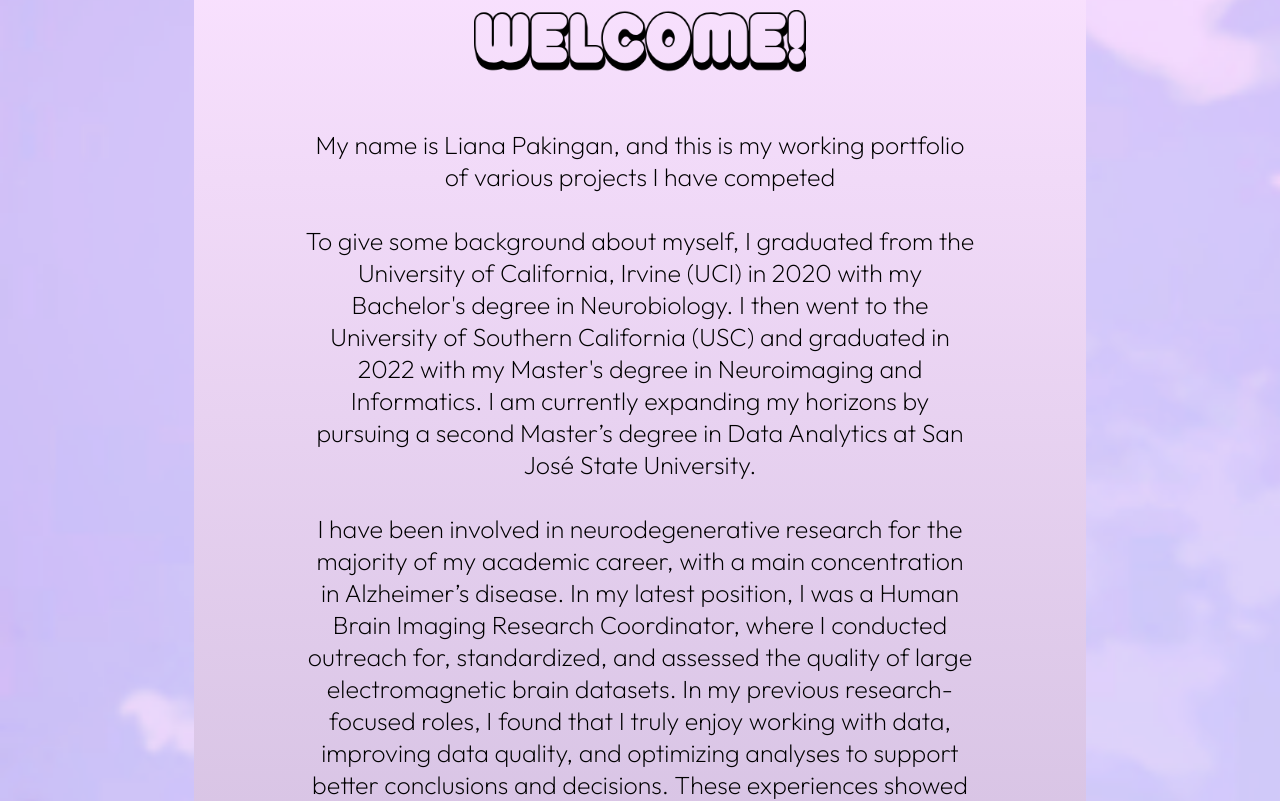
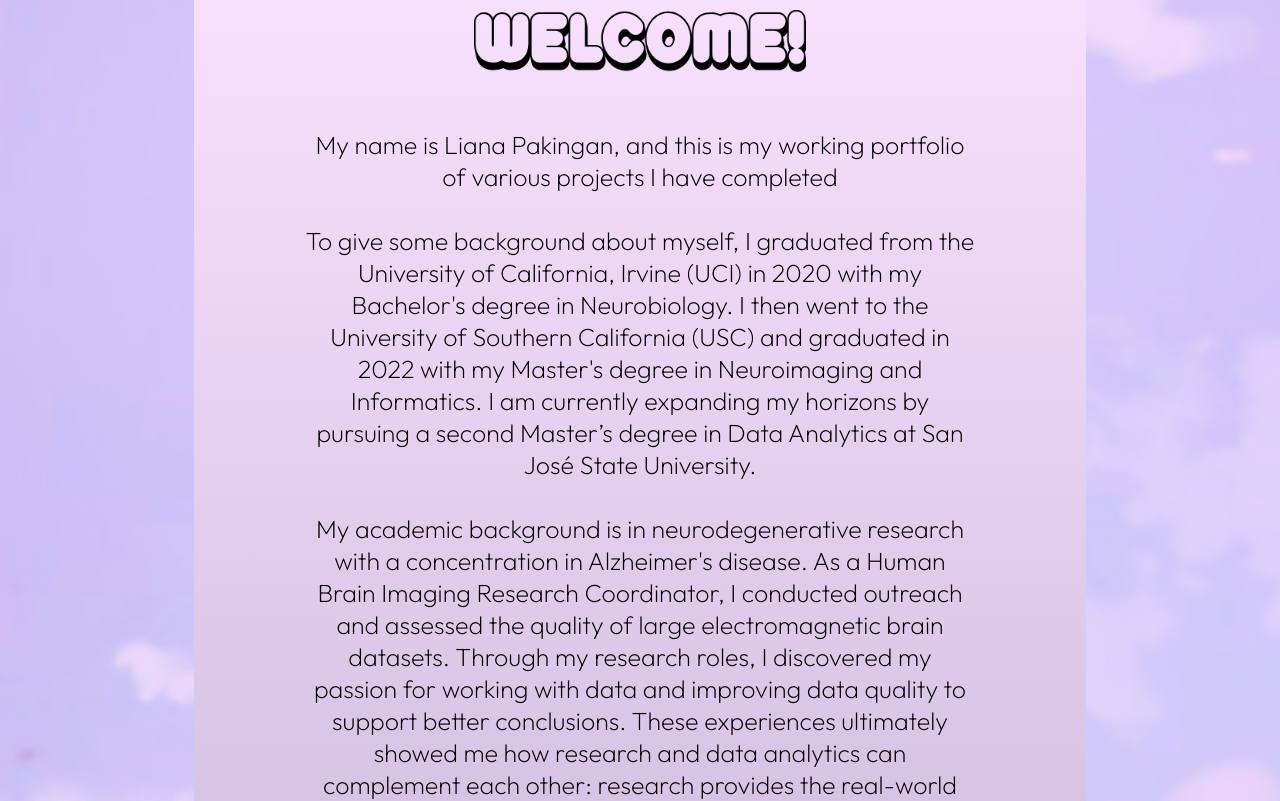
Before and after one commit to lpakingan/Portfolio, a React (Create React App) app: page / in a window 1280 px wide. Shown: the part 380-1181 px from the top of the page. Built offline with nearby package versions, Linux system fonts and the light colour scheme.

Commit message:
update about me, rework projects page

```diff
--- a/src/components/about.js
+++ b/src/components/about.js
@@ -53,7 +53,7 @@
         />
         <p style={styles.paragraphStyle}>
           My name is Liana Pakingan, and this is my working portfolio of various
-          projects I have competed{" "}
+          projects I have completed{" "}
           <br></br> <br></br>
           To give some background about myself, I graduated from the University
           of California, Irvine (UCI) in 2020 with my Bachelor's degree in
@@ -62,17 +62,13 @@
           and Informatics. I am currently expanding my horizons by pursuing a
           second Master’s degree in Data Analytics at San José State University.
           <br></br> <br></br>
-          I have been involved in neurodegenerative research for the majority of my academic career,
-          with a main concentration in Alzheimer’s disease. In my latest position, I was a Human Brain
-          Imaging Research Coordinator, where I conducted outreach for, standardized, and assessed the
-          quality of large electromagnetic brain datasets. In my previous research-focused roles,
-          I found that I truly enjoy working with data, improving data quality, and optimizing analyses
-          to support better conclusions and decisions. These experiences showed me how scientific research
-          and data analytics complement each other. Research provides the real-world questions, domain context,
-          and rigor needed to interpret findings correctly, while data analytics strengthens research by making
-          results more reliable, reproducible, and scalable.
+          My academic background is in neurodegenerative research with a concentration in Alzheimer's disease.
+          As a Human Brain Imaging Research Coordinator, I conducted outreach and assessed the quality of large electromagnetic brain datasets.
+          Through my research roles, I discovered my passion for working with data and improving data quality to support better conclusions.
+          These experiences ultimately showed me how research and data analytics can complement each other: research provides the real-world questions and domain context,
+          while data analytics makes findings more reliable and reproducible.
           <br></br> <br></br>
-          Currently, I am a contracted with DataAnnotation as an AI Data Annotator, reviewing model responses for accuracy,
+          Currently, I am contracted with DataAnnotation as an AI Data Annotator, reviewing model responses for accuracy,
           consistency, and quality. This role has reinforced my belief that AI is a practical tool that will
           meaningfully shape both scientific research and data analytics by streamlining analysis and improving
           access to insights.
--- a/src/components/project.js
+++ b/src/components/project.js
@@ -1,4 +1,4 @@
-import React from "react";
+import React, { useState } from "react";
 import palworldGif from "../assets/projects/palworld_gif.gif";
 import eventfullImage from "../assets/projects/eventfull_image.jpg";
 import gameshareGif from "../assets/projects/gameshare_gif.gif";
@@ -22,6 +22,15 @@
   },
   headingStyle: {
     fontSize: "100px",
+  },
+  sectionHeader: {
+    fontSize: "60px",
+    fontWeight: "bold",
+    cursor: "pointer",
+    padding: "1rem",
+    margin: "2rem 0 1rem 0",
+    background: "#A09ABC",
+    borderRadius: "1rem",
   },
   projectTitle: {
     fontSize: "50px",
@@ -64,6 +73,9 @@
 };
 
 export default function Projects() {
+  const [showDataVis, setShowDataVis] = useState(true);
+  const [showWebDev, setShowWebDev] = useState(true);
+
   return (
     <section style={styles.background}>
       <div id="projects" style={styles.font}>
@@ -74,6 +86,29 @@
           alt="Projects"
         />
 
+        <div style={styles.sectionHeader} onClick={() => setShowDataVis(!showDataVis)}>
+          Data Visualization Projects {showDataVis ? "▼" : "▶"}
+        </div>
+
+        {showDataVis && (
+          <div class="project_display">
+            <div class="project">
+              <p style={styles.dividerStyle}>---------- 𓆩✧𓆪 ----------</p>
+              <div class="project_title" style={styles.projectTitle}>
+                Data Vis Project Title
+              </div>
+              <p style={styles.projectDescription}>
+                Description of your data visualization project
+              </p>
+            </div>
+          </div>
+        )}
+
+        <div style={styles.sectionHeader} onClick={() => setShowWebDev(!showWebDev)}>
+          Web Development Projects {showWebDev ? "▼" : "▶"}
+        </div>
+
+        {showWebDev && (
           <div class="project_display">
             <div class="project">
               <p style={styles.dividerStyle}>---------- 𓆩✧𓆪 ----------</p>
@@ -92,16 +127,10 @@
                 alt="Palworld Helper"
               />
               <br></br>
-            <a
-              href="https://github.com/lpakingan/PalworldHelper"
-              target="_blank"
-            >
+              <a href="https://github.com/lpakingan/PalworldHelper" target="_blank">
                 <button style={styles.buttonStyle}>GitHub</button>
               </a>
-            <a
-              href="https://palworld-helper-1d9970466a26.herokuapp.com/"
-              target="_blank"
-            >
+              <a href="https://palworld-helper-1d9970466a26.herokuapp.com/" target="_blank">
                 <button style={styles.buttonStyle}>Deployed</button>
               </a>
             </div>
@@ -127,10 +156,7 @@
               <a href="https://github.com/lpakingan/Eventfull" target="_blank">
                 <button style={styles.buttonStyle}>GitHub</button>
               </a>
-            <a
-              href="https://eventfull-c6ee6f293464.herokuapp.com/"
-              target="_blank"
-            >
+              <a href="https://eventfull-c6ee6f293464.herokuapp.com/" target="_blank">
                 <button style={styles.buttonStyle}>Deployed</button>
               </a>
             </div>
@@ -155,10 +181,7 @@
               <a href="https://github.com/lpakingan/GameShare" target="_blank">
                 <button style={styles.buttonStyle}>GitHub</button>
               </a>
-            <a
-              href="https://gameshare-97b263a86cef.herokuapp.com/"
-              target="_blank"
-            >
+              <a href="https://gameshare-97b263a86cef.herokuapp.com/" target="_blank">
                 <button style={styles.buttonStyle}>Deployed</button>
               </a>
             </div>
@@ -181,16 +204,10 @@
                 alt="Earthquake Tracker"
               />
               <br></br>
-            <a
-              href="https://github.com/lpakingan/EarthquakeTracker"
-              target="_blank"
-            >
+              <a href="https://github.com/lpakingan/EarthquakeTracker" target="_blank">
                 <button style={styles.buttonStyle}>GitHub</button>
               </a>
-            <a
-              href="https://lpakingan.github.io/EarthquakeTracker/"
-              target="_blank"
-            >
+              <a href="https://lpakingan.github.io/EarthquakeTracker/" target="_blank">
                 <button style={styles.buttonStyle}>Deployed</button>
               </a>
             </div>
@@ -212,16 +229,10 @@
                 alt="Weather Dashboard"
               />
               <br></br>
-            <a
-              href="https://github.com/lpakingan/WeatherDashboard"
-              target="_blank"
-            >
+              <a href="https://github.com/lpakingan/WeatherDashboard" target="_blank">
                 <button style={styles.buttonStyle}>GitHub</button>
               </a>
-            <a
-              href="https://lpakingan.github.io/WeatherDashboard/"
-              target="_blank"
-            >
+              <a href="https://lpakingan.github.io/WeatherDashboard/" target="_blank">
                 <button style={styles.buttonStyle}>Deployed</button>
               </a>
             </div>
@@ -264,20 +275,15 @@
                 alt="CSS Portfolio"
               />
               <br></br>
-            <a
-              href="https://github.com/lpakingan/css-portfolio"
-              target="_blank"
-            >
+              <a href="https://github.com/lpakingan/css-portfolio" target="_blank">
                 <button style={styles.buttonStyle}>GitHub</button>
               </a>
-            <a
-              href="https://lpakingan.github.io/css-portfolio/"
-              target="_blank"
-            >
+              <a href="https://lpakingan.github.io/css-portfolio/" target="_blank">
                 <button style={styles.buttonStyle}>Deployed</button>
               </a>
             </div>
           </div>
+        )}
       </div>
     </section>
   );
```
Lines whose indentation alone changed are shown as unchanged.
